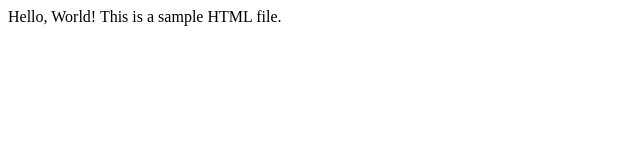
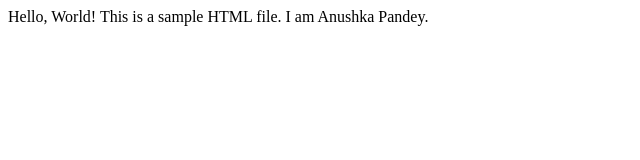
Before and after one commit to anushkapandey7002/Web-Designing-, a plain HTML site: page index.html in a window 1280 px wide. Shown: the whole page, without its empty margins (0-640 px from the left). Drawn offline with Linux system fonts and the light colour scheme.

Commit message:
This is second changes

```diff
--- a/index.html
+++ b/index.html
@@ -8,5 +8,6 @@
 <body>
     Hello, World!
     This is a sample HTML file.
+    I am Anushka Pandey.
 </body>
 </html>
```
